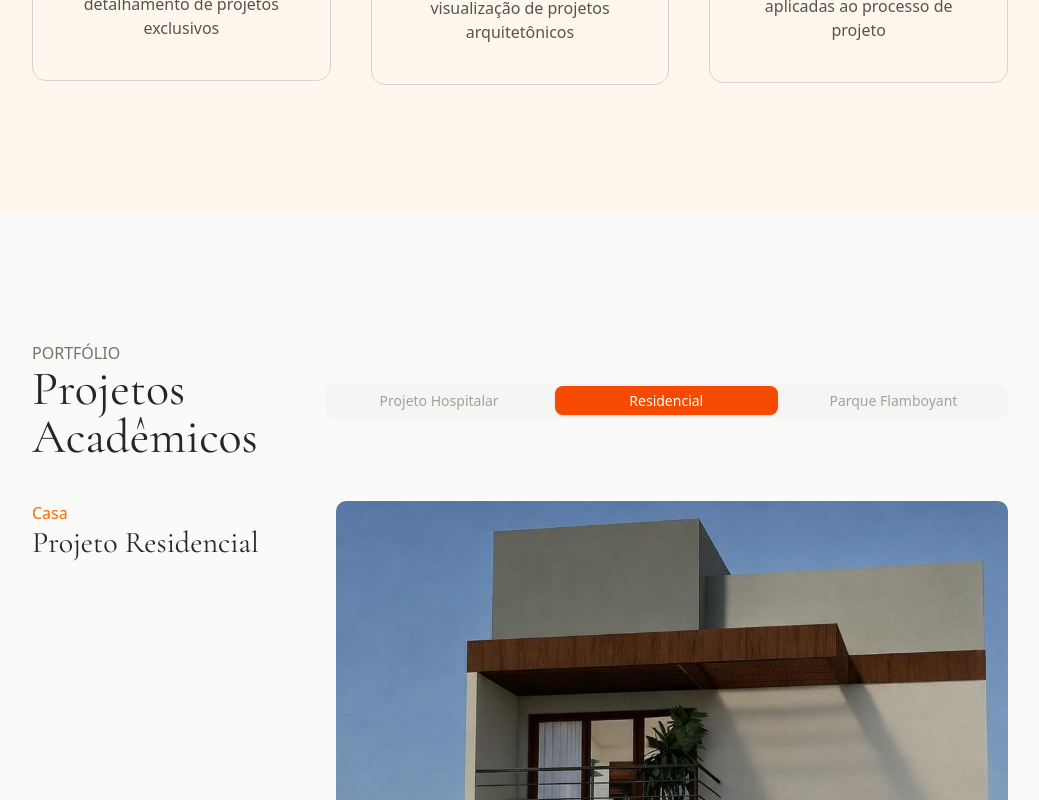
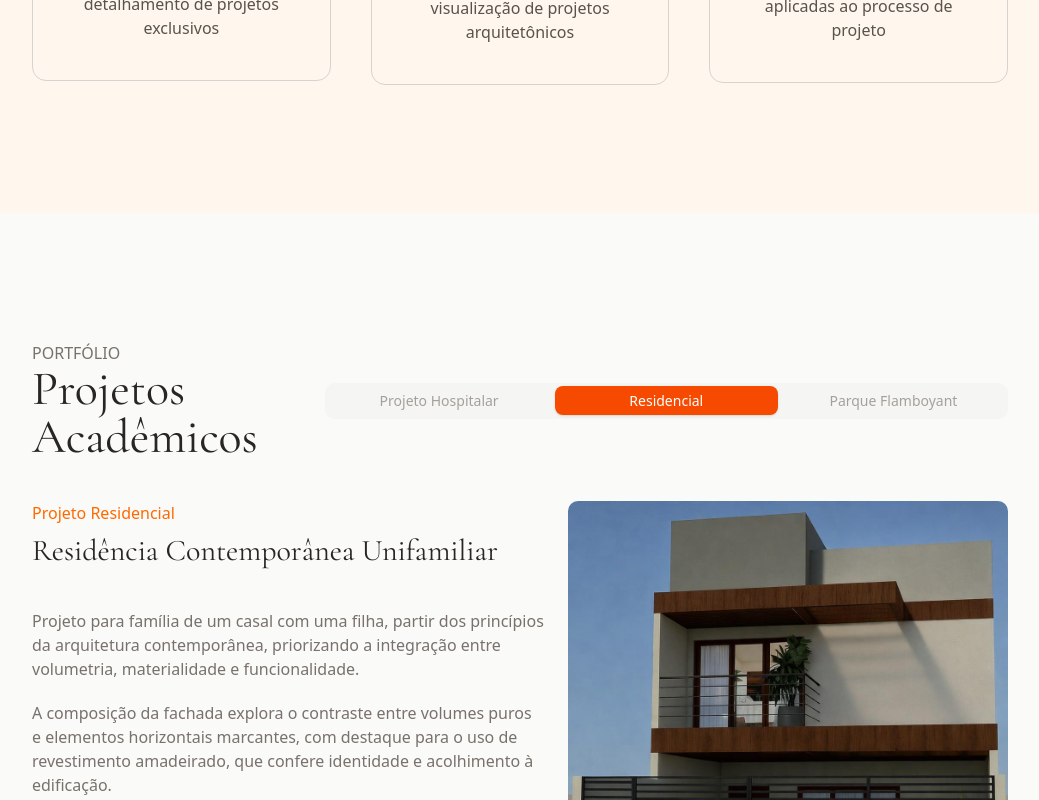
Before and after one commit to danilopinho75/site-arquiteta-layris, a Next.js app: page / in a window 1280 px wide. Both pictures are taken after a click on the tab "Residencial". Shown: the part 2002-2802 px from the top of the page, without its empty margins (120-1159 px from the left). Built offline with nearby package versions, Linux system fonts and the light colour scheme.

Commit message:
Adiciona descrição do projeto residencial

```diff
--- a/src/pages/index.tsx
+++ b/src/pages/index.tsx
@@ -109,7 +109,9 @@ export default function Home() {
             hover:scale-105 hover:drop-shadow-2xl hover:border-4 hover:border-white transition-all duration-500 sm:h-150 lg:max-w-md lg:h-auto lg:mt-0"
           >
             <div className="px-4 py-2 bg-orange-100 rounded-2xl relative top-3 left-3 w-fit border-2 border-orange-500 shadow-2xl shadow-orange-500">
-              <p className="text-orange-600 font-semibold text-xs animate-pulse">Layris Gorzoni</p>
+              <p className="text-orange-600 font-semibold text-xs animate-pulse">
+                Layris Gorzoni
+              </p>
             </div>
           </div>
         </section>
@@ -117,18 +119,34 @@ export default function Home() {
         <section className="flex flex-col p-10 bg-orange-50 text-stone-600 items-center gap-12 rounded-2xl md:p-20 lg:p-32">
           <div className="flex flex-col gap-3 items-center">
             <span className="text-orange-500">FERRAMENTAS</span>
-            <h2 className="text-5xl text-stone-800 text-center leading-14">Software & Habilidades</h2>
+            <h2 className="text-5xl text-stone-800 text-center leading-14">
+              Software & Habilidades
+            </h2>
           </div>
 
           <div className="flex flex-col gap-5 md:gap-10 md:flex-row">
             <CardTool
-              icon={<Image src={Autocad.src} width={28} height={28} alt="Logo do AutoCAD" />}
+              icon={
+                <Image
+                  src={Autocad.src}
+                  width={28}
+                  height={28}
+                  alt="Logo do AutoCAD"
+                />
+              }
               title="AutoCAD"
               description="Desenho técnico e detalhamento de projetos exclusivos"
             />
 
             <CardTool
-              icon={<Image src={Sketchup.src} width={28} height={28} alt="Logo do SketchUp" />}
+              icon={
+                <Image
+                  src={Sketchup.src}
+                  width={28}
+                  height={28}
+                  alt="Logo do SketchUp"
+                />
+              }
               title="SketchUp"
               description="Modelagem 3D e visualização de projetos arquitetônicos"
               delay={0.3}
@@ -152,7 +170,9 @@ export default function Home() {
             <div className="flex flex-col gap-5 items-start md:flex-row md:items-center md:justify-between">
               <div className="flex flex-col">
                 <span>PORTFÓLIO</span>
-                <h2 className="text-4xl md:text-5xl text-stone-800">Projetos Acadêmicos</h2>
+                <h2 className="text-4xl md:text-5xl text-stone-800">
+                  Projetos Acadêmicos
+                </h2>
               </div>
               <TabsList className="opacity-100 bg-stone-50 md:bg-stone-100 flex flex-col w-full items-start my-6 gap-2 md:flex-row md:my-0 md:gap-1">
                 <TabsTrigger
@@ -177,7 +197,10 @@ export default function Home() {
             </div>
 
             {/* 🔽 hospitalar */}
-            <TabsContent value="hospitalar" className="mt-0 data-[state=active]:animate-in data-[state=active]:fade-in-0 data-[state=active]:slide-in-from-bottom-4 data-[state=active]:duration-500">
+            <TabsContent
+              value="hospitalar"
+              className="mt-0 data-[state=active]:animate-in data-[state=active]:fade-in-0 data-[state=active]:slide-in-from-bottom-4 data-[state=active]:duration-500"
+            >
               <div className="flex flex-col gap-10 md:flex-row md:justify-between">
                 <div>
                   <Carousel className="w-full lg:max-w-lg">
@@ -271,13 +294,63 @@ export default function Home() {
             </TabsContent>
 
             {/* 🔽 CONTEÚDO 2 */}
-            <TabsContent value="residencial" className="mt-0 data-[state=active]:animate-in data-[state=active]:fade-in-0 data-[state=active]:slide-in-from-bottom-4 data-[state=active]:duration-500">
+            <TabsContent
+              value="residencial"
+              className="mt-0 data-[state=active]:animate-in data-[state=active]:fade-in-0 data-[state=active]:slide-in-from-bottom-4 data-[state=active]:duration-500"
+            >
               <div className="flex flex-col gap-6 lg:flex-row lg:justify-between">
-                <div className="flex flex-col">
-                  <span className="text-orange-500">Casa</span>
-                  <h3 className="text-3xl text-stone-800">Projeto Residencial</h3>
+                <div className="flex flex-col max-w-lg gap-10">
+                  <div className="flex flex-col gap-2">
+                  <span className="text-orange-500">Projeto Residencial</span>
+                  <h3 className="text-3xl text-stone-800">
+                    Residência Contemporânea Unifamiliar
+                  </h3>
+                  </div>
+                  <div className="flex flex-col gap-5">
+                  <p>
+                    Projeto para família de um casal com uma filha, partir dos
+                    princípios da arquitetura contemporânea, priorizando a
+                    integração entre volumetria, materialidade e funcionalidade.
+                  </p>
+
+                  <p>
+                    A composição da fachada explora o contraste entre volumes
+                    puros e elementos horizontais marcantes, com destaque para o
+                    uso de revestimento amadeirado, que confere identidade e
+                    acolhimento à edificação.
+                  </p>
+
+                  <p>
+                    Internamente, os ambientes foram projetados para
+                    proporcionar conforto, praticidade e qualidade espacial. A
+                    área social externa integra espaço gourmet e área de
+                    convivência.
+                  </p>
+
+                  <p>
+                    O projeto de interiores valoriza a materialidade e a
+                    composição cromática, utilizando tons neutros como base e
+                    incorporando elementos naturais, como madeira e pedra,
+                    criando ambientes equilibrados e contemporâneos. O
+                    mobiliário foi pensado de forma a reforçar a funcionalidade
+                    e a identidade visual de cada espaço.
+                  </p>
+
+                  <p>
+                    O dormitório infantil foi desenvolvido com linguagem lúdica
+                    e acolhedora, incorporando cores suaves, formas orgânicas e
+                    elementos que estimulam o conforto e a identidade do
+                    usuário.
+                  </p>
+
+                  <p>
+                    A residência foi projetada buscando equilíbrio entre
+                    estética, funcionalidade e conforto, resultando em uma
+                    arquitetura contemporânea, elegante e atemporal.
+                  </p>
+                  </div>
                 </div>
-                <Carousel className="w-full max-w-2xl">
+                <Carousel className="w-full">
                   <CarouselContent>
                     <CarouselItem>
                       <Image
@@ -319,7 +392,10 @@ export default function Home() {
             </TabsContent>
 
             {/* 🔽 CONTEÚDO 3 */}
-            <TabsContent value="flamboyant" className="mt-0 data-[state=active]:animate-in data-[state=active]:fade-in-0 data-[state=active]:slide-in-from-bottom-4 data-[state=active]:duration-500">
+            <TabsContent
+              value="flamboyant"
+              className="mt-0 data-[state=active]:animate-in data-[state=active]:fade-in-0 data-[state=active]:slide-in-from-bottom-4 data-[state=active]:duration-500"
+            >
               <div className="flex flex-col gap-10 lg:items-center">
                 <div className="flex flex-col gap-3 lg:items-center">
                   <span className="text-orange-500">Parque Flamboyant</span>
```
